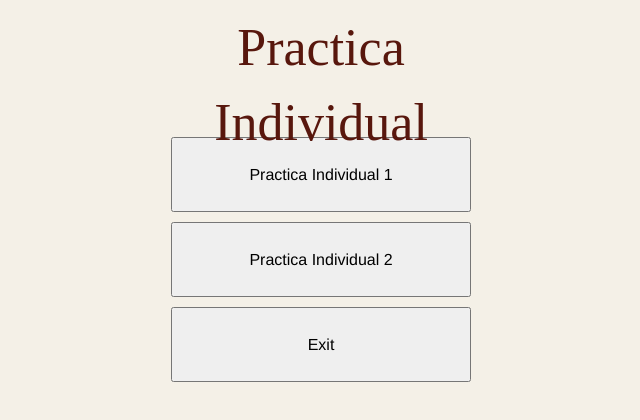
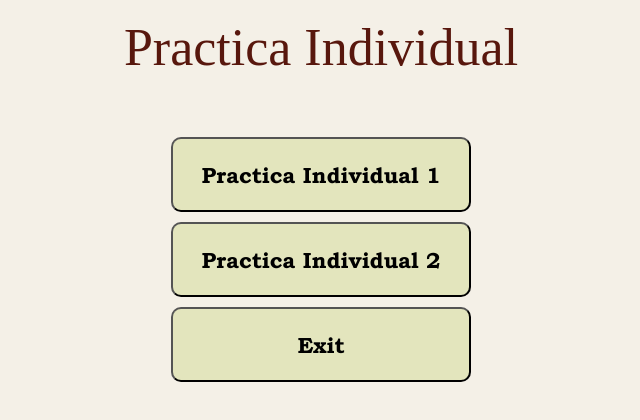
Before and after one commit to u1968408/p_individual, a plain HTML site: page index.html in a window 1280 px wide. Shown: the whole page, without its empty margins (319-959 px from the left). Drawn offline with Linux system fonts and the light colour scheme; a web font is replaced by a local one.

Commit message:
Update main.css

```diff
--- a/styles/main.css
+++ b/styles/main.css
@@ -6,6 +6,8 @@ body {
 	font-size: 52px;
     color: rgb(88,23,13);
 	line-height: 75px;
+	width: auto;
+	background-color: rgba(0, 0,0,0);
 }
 
 .menu-object{
@@ -14,9 +16,11 @@ body {
 	margin-right: auto;
 	width: 300px;
 	height: 75px;
-    font-family: 'Franklin Gothic Medium', 'Arial Narrow', Arial, sans-serif;
-	font-size: 16px;
+    font-family:'BookmanOldStyle-Bold';
+	font-size: 22px;
 	margin-top: 10px;
+	border-radius: 10px;
+	background-color: #E3E5BD;
 }
 
 p{
@@ -39,3 +43,7 @@ button.menu-object:hover:not(:active){
     font-family: 'MrsEavesPetiteCaps'; /*a name to be used later*/
     src: url('../fonts/MrsEavesPetiteCaps_PetiteCaps.ttf'); /*URL to font*/
 }
+@font-face {
+    font-family: 'BookmanOldStyle-Bold'; /*a name to be used later*/
+    src: url('../fonts/BookmanOldStyle-Bold.ttf'); /*URL to font*/
+}
```
